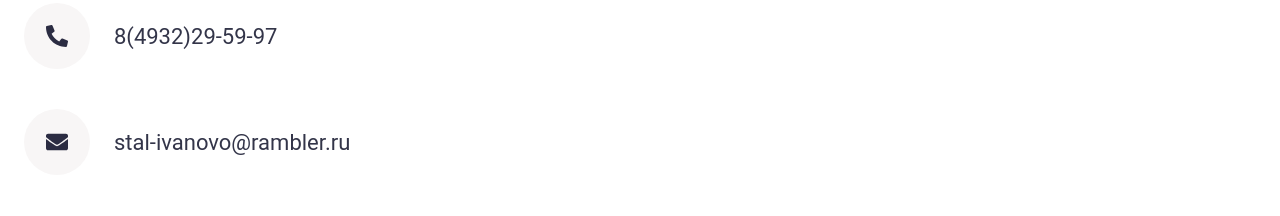
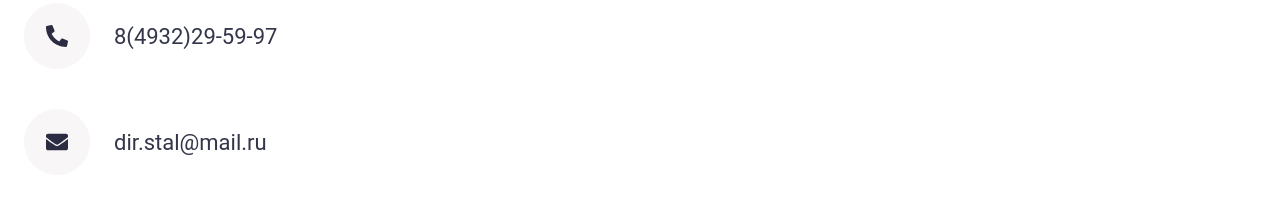
Before and after one commit to pavelbardin/valtsevanie-ivanovo, a React (Vite) app: page / in a window 1280 px wide. Shown: the part 5840-6056 px from the top of the page. Built offline with nearby package versions, Linux system fonts and the light colour scheme.

Commit message:
Update contact email across site

```diff
--- a/src/components/Contacts.jsx
+++ b/src/components/Contacts.jsx
@@ -4,8 +4,8 @@ import { FaEnvelope, FaPhoneAlt } from "react-icons/fa";
 const PHONE_NUMBER = "8(4932)29-59-97";
 const PHONE_HREF = "tel:+74932295997";
 
-const EMAIL_ADDRESS = "stal-ivanovo@rambler.ru";
-const EMAIL_HREF = "mailto:stal-ivanovo@rambler.ru";
+const EMAIL_ADDRESS = "dir.stal@mail.ru";
+const EMAIL_HREF = "mailto:dir.stal@mail.ru";
 
 const MAP_TITLE = "Map";
 const MAP_SRC =
--- a/src/components/PrivacyPolicyModal.jsx
+++ b/src/components/PrivacyPolicyModal.jsx
@@ -135,10 +135,10 @@ const TEXT = `Политика конфиденциальности
 
 8.2. Персональные данные Пользователя никогда, ни при каких условиях не будут переданы третьим лицам, за исключением случаев, связанных с исполнением действующего законодательства либо в случае, если субъектом персональных данных дано согласие Оператору на передачу данных третьему лицу для исполнения обязательств по гражданско-правовому договору.
 
-8.3. В случае выявления неточностей в персональных данных, Пользователь может актуализировать их самостоятельно, путем направления Оператору уведомление на адрес электронной почты Оператора stal-ivanovo@rambler.ru с пометкой «Актуализация персональных данных».
+8.3. В случае выявления неточностей в персональных данных, Пользователь может актуализировать их самостоятельно, путем направления Оператору уведомление на адрес электронной почты Оператора dir.stal@mail.ru с пометкой «Актуализация персональных данных».
 
 8.4. Срок обработки персональных данных определяется достижением целей, для которых были собраны персональные данные, если иной срок не предусмотрен договором или действующим законодательством.
-Пользователь может в любой момент отозвать свое согласие на обработку персональных данных, направив Оператору уведомление посредством электронной почты на электронный адрес Оператора stal-ivanovo@rambler.ru с пометкой «Отзыв согласия на обработку персональных данных».
+Пользователь может в любой момент отозвать свое согласие на обработку персональных данных, направив Оператору уведомление посредством электронной почты на электронный адрес Оператора dir.stal@mail.ru с пометкой «Отзыв согласия на обработку персональных данных».
 
 8.5. Вся информация, которая собирается сторонними сервисами, в том числе платежными системами, средствами связи и другими поставщиками услуг, хранится и обрабатывается указанными лицами (Операторами) в соответствии с их Пользовательским соглашением и Политикой конфиденциальности. Субъект персональных данных и/или с указанными документами. Оператор не несет ответственность за действия третьих лиц, в том числе указанных в настоящем пункте поставщиков услуг.
 
@@ -164,7 +164,7 @@ const TEXT = `Политика конфиденциальности
 Оператор и иные лица, получившие доступ к персональным данным, обязаны не раскрывать третьим лицам и не распространять персональные данные без согласия субъекта персональных данных, если иное не предусмотрено федеральным законом.
 
 12. Заключительные положения
-12.1. Пользователь может получить любые разъяснения по интересующим вопросам, касающимся обработки его персональных данных, обратившись к Оператору с помощью электронной почты stal-ivanovo@rambler.ru.
+12.1. Пользователь может получить любые разъяснения по интересующим вопросам, касающимся обработки его персональных данных, обратившись к Оператору с помощью электронной почты dir.stal@mail.ru.
 
 12.2. В данном документе будут отражены любые изменения политики обработки персональных данных Оператором. Политика действует бессрочно до замены ее новой версией.
 
```
